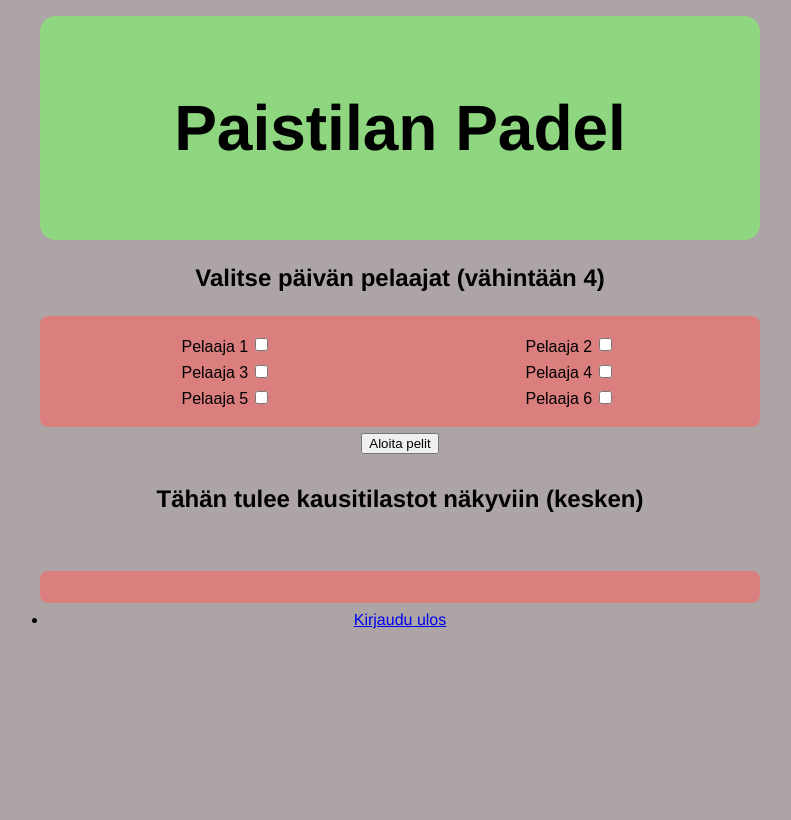
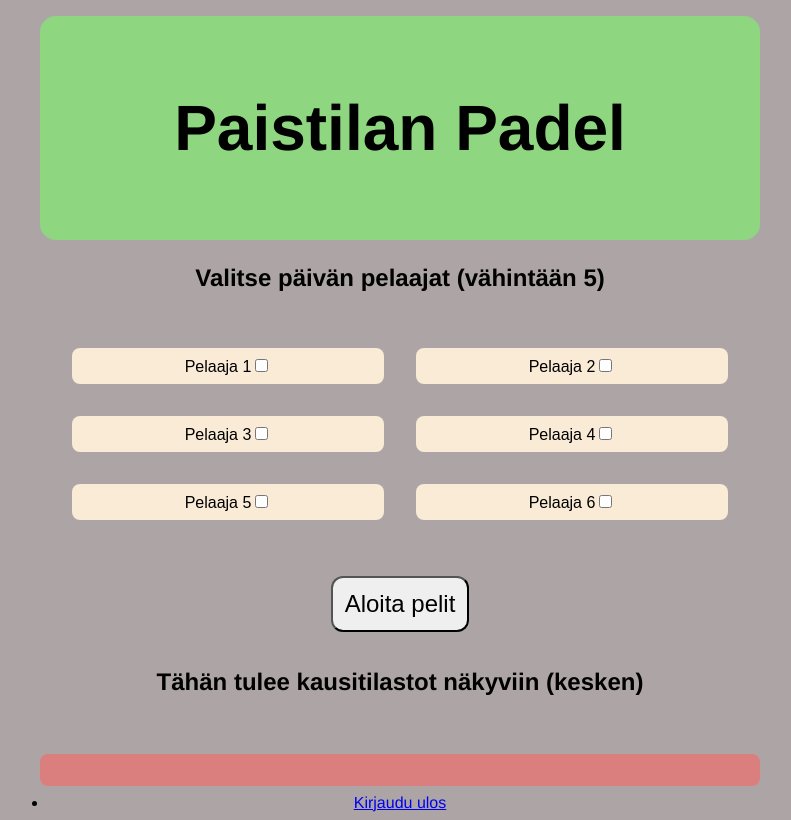
Before and after one commit to taHmeaa/Padelsovellus, a Flask app: template templates/index.html in a window 1280 px wide. Shown: the whole page, without its empty margins (240-1031 px from the left). Before the commit the page ends 629 px from the top, so only its background shows below. Run offline with Flask 2, Linux system fonts and the light colour scheme; the template is opened without the code that fills it, so the values that code supplies are empty; the visitor is signed in with stand-in values (Sample User, id 1).

Commit message:
major update

```diff
--- a/scores.py
+++ b/scores.py
@@ -4,5 +4,10 @@ from flask import session
 import random
 
 def get_players(players:list):
+    #tarkastaa paljon valittuja pelaajia on ja sen mukaan valita kaavio tässä?
     random.shuffle(players)
     return players
+
+
+def team_points():
+    pass
--- a/static/style.css
+++ b/static/style.css
@@ -37,7 +37,17 @@ h2 {
     margin-bottom: 2em;
     margin-top: .5em;
 }
+.dayscores{
+    background: rgba(86, 230, 163, 0.562);
+    margin-top: 1em;
+    padding: 1em;
+    border-radius: .5em;
+    display: grid;
+    grid-template-columns: repeat(2, 1fr);
+    font-family: 'Quicksand', sans-serif;
+    text-align: center;
 
+}
 .scoreboard {
     background: rgb(255, 96, 96, 0.562);
     margin-top: 1em;
@@ -57,15 +67,43 @@ h2 {
 .team {
     font-weight: bold;
     text-align: center;
+    background-color: bisque;
+    border-radius: .5em;
+    margin: 1em;
+    padding: 1em;
+}
+.scorebutton{
+    margin: .5em;
+    padding: .5em;
+    font-size: 1.5em;
+    border-radius: .5em;
+    text-align: center;
+
+
+}
+form #scorebutton{
+    margin: .5em;
+    padding: .5em;
+    font-size: .7em;
+    border-radius: .5em;
+    text-align: center;
+
 }
 
-.scorebutton{
-    margin: auto 0;
-    align-content: center;
+form #scorewheel {
+    font-size: 1.5em;
+    padding: .2em;
+
+}
+
+form #gamestart{
+    padding: .5em;
+    font-size: 1em;
+    border-radius: .5em;
     text-align: center;
+
 }
 .playerboard{
-    background: rgb(255, 96, 96, 0.562);
     margin-top: 1em;
     padding: 1em;
     border-radius: .5em;
@@ -74,13 +112,14 @@ h2 {
     font-family: 'Quicksand', sans-serif;
     text-align: center;
 }
+.playerbox{
+    border-radius: .5em;
+    text-align: center;
+    background: antiquewhite;
+    padding: .5em;
+    margin: 1em;
+}
 
-
-form label, input{
-    margin: .5em;
-    align-content: center;
-
-}
 
 form #button {
     grid-column-start: 2;
@@ -97,6 +136,10 @@ form #button:hover{
     color: white;
 }
 
+#hide{
+    font-size: xx-small;
+
+}
 nav ul {
     padding: 0;
     margin: .5em;
--- a/templates/index.html
+++ b/templates/index.html
@@ -10,21 +10,40 @@
 
 {% if session.user_id %}
 
-<div><h2>Valitse päivän pelaajat (vähintään 4)</h2></div>
+<div><h2>Valitse päivän pelaajat (vähintään 5)</h2></div>
 
-<form action="/games" method="POST">
+<form action="/games" method="POST" onsubmit="return check()">
     <div class="playerboard">
-        <div>Pelaaja 1<input type="checkbox" name="player" value="Pelaaja 1"></div>
-        <div>Pelaaja 2<input type="checkbox" name="player" value="Pelaaja 2"></div>
-        <div>Pelaaja 3<input type="checkbox" name="player" value="Pelaaja 3"></div>
-        <div>Pelaaja 4<input type="checkbox" name="player" value="Pelaaja 4"></div>
-        <div>Pelaaja 5<input type="checkbox" name="player" value="Pelaaja 5"></div>
-        <div>Pelaaja 6<input type="checkbox" name="player" value="Pelaaja 6"></div>
+        <div class="playerbox">Pelaaja 1<input type="checkbox" name="player" value="Pelaaja1"></div>
+        <div class="playerbox">Pelaaja 2<input type="checkbox" name="player" value="Pelaaja2"></div>
+        <div class="playerbox">Pelaaja 3<input type="checkbox" name="player" value="Pelaaja3"></div>
+        <div class="playerbox">Pelaaja 4<input type="checkbox" name="player" value="Pelaaja4"></div>
+        <div class="playerbox">Pelaaja 5<input type="checkbox" name="player" value="Pelaaja5"></div>
+        <div class="playerbox">Pelaaja 6<input type="checkbox" name="player" value="Pelaaja6"></div>
     </div>
     <div class="scorebutton">
-        <input type="submit" value="Aloita pelit">
+        <input id= "gamestart" type="submit" value="Aloita pelit" >
     </div>
 </form>
+<script>
+    function check() {
+        var checked = 0;
+        var player = form.getElementById("player");
+        var chks = player.getElementsByTagName("input");
+        for (var i = 0; i < chks.length; i++) {
+            if (chks[i].checked) {
+                checked++;
+            }
+        }
+        if (checked > 3) {
+            return true;
+        }
+        else {
+            alert("Valitse vähintään 5 pelaajaa");
+            return false;
+        }
+    }
+</script>
 <div><h2>Tähän tulee kausitilastot näkyviin (kesken)</h2></div>
 <br>
 
```
Also changed, not shown: routes.py (+35 -8 lines), statistic.py (+16 -5 lines), templates/games.html (+11 -5 lines).
